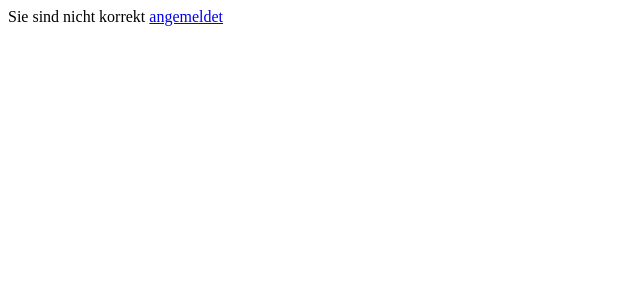
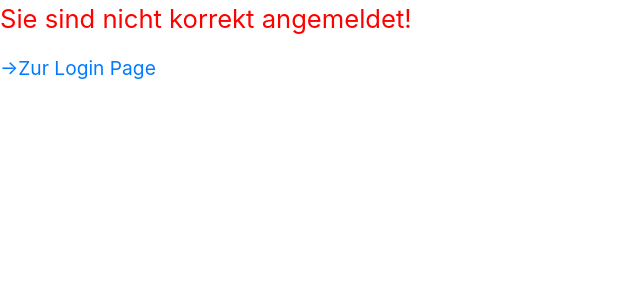
Before and after one commit to ABBTSRico/AutoPDV_WebApp, a PHP site: page /UserMgmt/userMgmt.php in a window 1280 px wide. Shown: the top 300 px of the page, without its empty margins (0-640 px from the left). Run offline with PHP 8.4, Linux system fonts and the light colour scheme.

Commit message:
Layout Session Error Meldung angepasst

```diff
--- a/Features/UserMgmt/userLayout.css
+++ b/Features/UserMgmt/userLayout.css
@@ -25,6 +25,15 @@ h1 { font-size: 3.5vw; color: #003763; font-family: Arial, Helvetica, sans-serif
     height: 75vh;
 }
 
+.SessionErrorText{
+  color: #FF0000;
+  font-size: 2.0vw;
+}
+
+.SessionErrorLink{
+  font-size: 1.5vw;
+}
+
 #iUser, #iPassword{
   width: 100%;
   max-width: 200px;
--- a/Features/UserMgmt/userMgmt.php
+++ b/Features/UserMgmt/userMgmt.php
@@ -1,10 +1,4 @@
 <?php
-
-//Session prüfen
-session_start();
-if(!isset($_SESSION["userManager"])) {
-    die('Sie sind nicht korrekt <a href="../index.php">angemeldet</a>');
-}
 
 require_once("userLayout.php");
 
@@ -20,15 +14,19 @@ $pageFooter = $userManagementLayout->getPageFooter();
 
 echo $header;
 
+//Session prüfen
+session_start();
+if(!isset($_SESSION["userManager"])) {
+    session_destroy();
+    die('<p class="SessionErrorText">Sie sind nicht korrekt angemeldet!</p><a class="SessionErrorLink" href="../index.php">->Zur Login Page</a>');
+}
+
 echo $pageHeader;
 
 echo $pageContent;
 
 echo $pageFooter;
 
-
-
 //echo "Anlagebewirtschafter";
 
-
 ?>
```
Also changed, not shown: Features/ConstrMgmt/constrLayout.css (+10 -0 lines), Features/ConstrMgmt/constrMgmt.php (+7 -9 lines).
